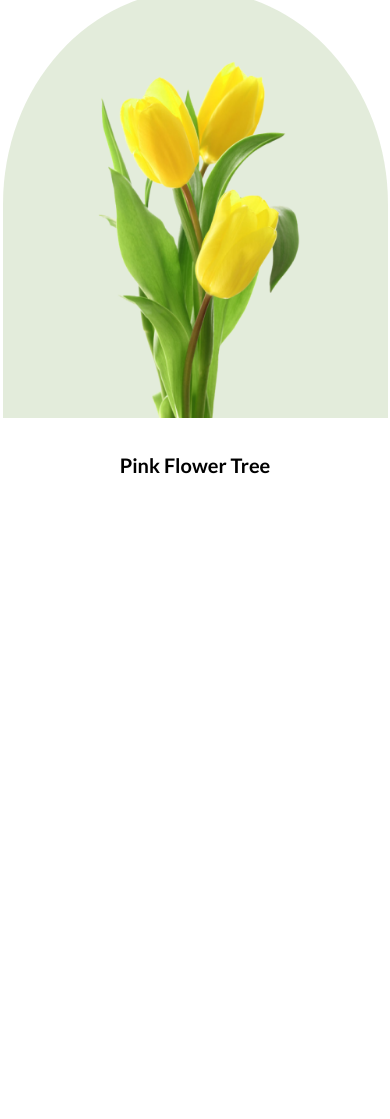
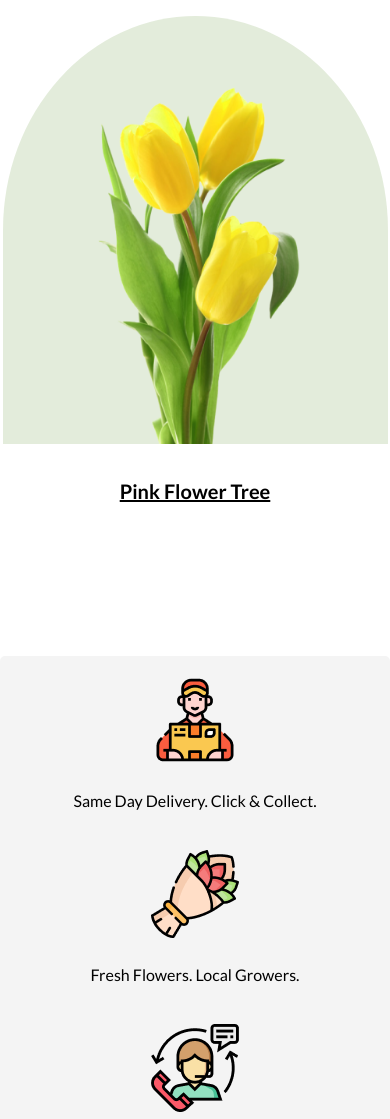
Before and after one commit to shahadat-hasan/flower-shop-assignment, a plain HTML site: page index.html in a window 390 px wide. Shown: the part 2559-3678 px from the top of the page. Before the commit the page ends 3036 px from the top, so only its background shows below. Drawn offline with Linux system fonts and the light colour scheme.

Commit message:
update responsive

```diff
--- a/index.html
+++ b/index.html
@@ -55,6 +55,21 @@
                 <p class="flowers">Pink Flower Tree</p>
             </div>
         </section>
+        <!-- flowers customer here  -->
+         <section class="customer">
+            <section class="customer-content">
+                <img src="./Flower Asset/Group 57.png" alt="">
+                <p class="customer-title">Same Day Delivery. Click & Collect.</p>
+            </section>
+            <div class="customer-content">
+                <img src="./Flower Asset/Group 58.png" alt="">
+                <p class="customer-title">Fresh Flowers. Local Growers.</p>
+            </div>
+            <div class="customer-content">
+                <img src="./Flower Asset/Group 59.png" alt="">
+                <p class="customer-title">24/7 Free Support.</p>
+            </div>
+         </section>
     </main>
 </body>
 
--- a/style/style.css
+++ b/style/style.css
@@ -88,17 +88,18 @@
     gap:30px;
     width:90%;
     margin: 120px auto;
-    height:605px;
+    height:500px;
 }
 .card-image{
     width:385px;
-    height:605px;
+    height:500px;
 }
 .card-image>p{
      text-align: center;
      margin-top: 32px;
      font-size: 20px;
      font-weight: bold;
+     text-decoration: underline;
 }
 .flowers-img{
     width:385px;
@@ -123,6 +124,31 @@
     border-radius: 50% 50% 0px 0px;
     background-color: rgba(71, 125, 17, 0.15);
 }
+
+/* customer care start here */
+.customer{
+    display: flex;
+    align-items: center;
+    justify-content: space-around;
+    margin:140px auto;
+    width:90%;
+    height: 320px;
+    background-color: rgba(39, 39, 39, 0.05);
+    border-radius: 5px;
+}
+.customer-content{
+    text-align: center;
+    max-width:200px;
+}
+.customer-content img{
+    width: 88px;
+    height: 88px;
+}
+.customer-content p{
+    font-size: 16px;
+    margin-top: 24px;
+}
+
 /* responsive media quary  */
 @media screen and (max-width:576px) {
     .header{
@@ -130,10 +156,6 @@
         width: 100%;
         height: 100%;
 
-    }
-    .card{
-        flex-direction: column;
-        width: 100%;
     }
     .header-content{
         width: 100%;
@@ -145,9 +167,28 @@
         width:100%;
         height: 100%;
     }
+    .card{
+        flex-direction: column;
+        width: 100%;
+        height: 100%;
+    }
+    .customer{
+        flex-direction: column;
+        padding:20px;
+        margin: 20;
+        gap:40px;
+        width: 100%;
+        height: 100%;
+
+    }
+    .customer-content{
+        max-width: 100%;
+    }
+
     .main-heading{
         width:100%;
-        height: 100%;
+        height:100%;
+
     }
 
 }
```
